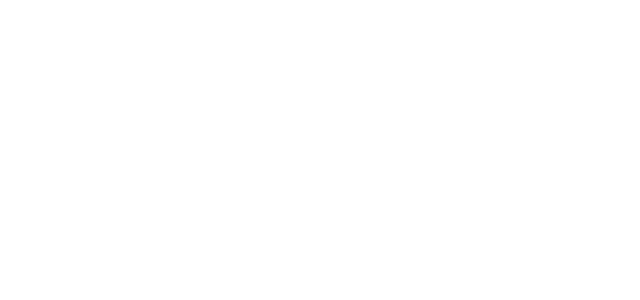
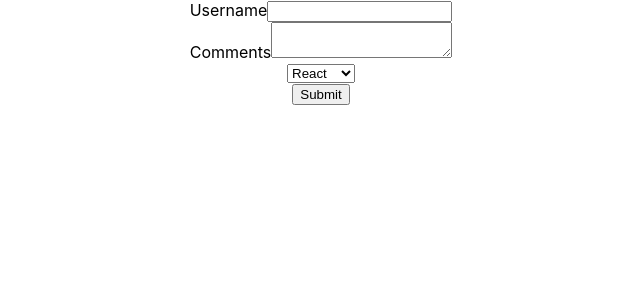
Before and after one commit to jai1998kishan/hello-world, a React (Create React App) app: page / in a window 1280 px wide. Shown: the top 300 px of the page, without its empty margins (319-959 px from the left). Built offline with nearby package versions, Linux system fonts and the light colour scheme.

Commit message:
handling form input textarea and select giving control to react

```diff
--- a/src/App.js
+++ b/src/App.js
@@ -1,5 +1,6 @@
 import "./App.css";
-import "./appStyles.css";
+import Form from "./components/Form";
+// import "./appStyles.css";
 // import styles from "./appStyles.module.css";
 // import Inline from "./components/Inline";
 // import Stylesheet from "./components/Stylesheet";
@@ -19,6 +20,10 @@
 function App() {
   return (
     <div className="App">
+      {/* form inputs */}
+      <Form />
+      {/* ======================================================== */}
+
       {/* regular stylesheet  */}
       {/* <h1 className="error">Error</h1> */}
       {/* module stylesheet css  */}
--- /dev/null
+++ b/src/components/Form.js
@@ -0,0 +1,71 @@
+import React, { Component } from "react";
+
+class Form extends Component {
+  constructor(props) {
+    super(props);
+    this.state = {
+      username: "",
+      comments: "",
+      topic: "react",
+    };
+  }
+  handleUsernameChange = (event) => {
+    this.setState({
+      username: event.target.value,
+    });
+  };
+
+  handleCommentsChange = (event) => {
+    this.setState({
+      comments: event.target.value,
+    });
+  };
+
+  handleTopicChange = (event) => {
+    this.setState({
+      topic: event.target.value,
+    });
+  };
+
+  handleSubmit = (event) => {
+    alert(`${this.state.username} ${this.state.comments} ${this.state.topic}`);
+    event.preventDefault();
+  };
+  render() {
+    // console.log("form is render");
+    const { username, comments, topic } = this.state; //destructure kiya hai
+    return (
+      <>
+        <form onSubmit={this.handleSubmit}>
+          <div>
+            <label>Username</label>
+            <input
+              type="text"
+              value={username}
+              onChange={this.handleUsernameChange}
+            ></input>
+          </div>
+
+          <div>
+            <label>Comments</label>
+            <textarea
+              value={comments}
+              onChange={this.handleCommentsChange}
+            ></textarea>
+          </div>
+
+          <div>
+            <select value={topic} onChange={this.handleTopicChange}>
+              <option value="react">React</option>
+              <option value="angular">Angular</option>
+              <option value="Vue">Vue</option>
+            </select>
+          </div>
+          <button>Submit</button>
+        </form>
+      </>
+    );
+  }
+}
+
+export default Form;
```
